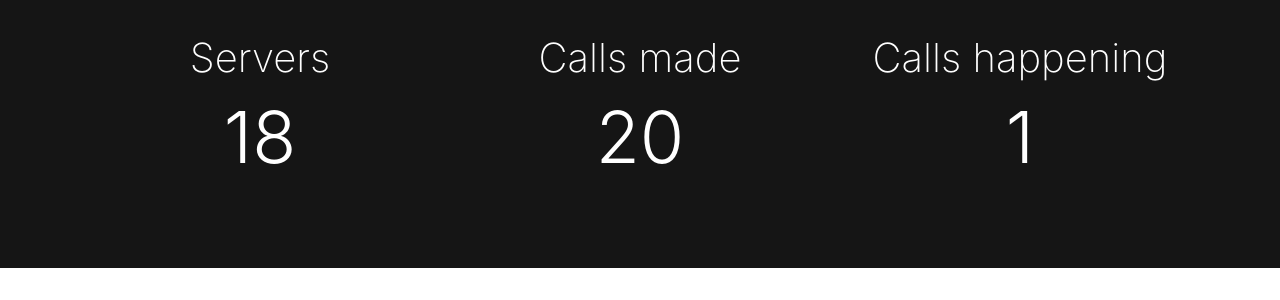
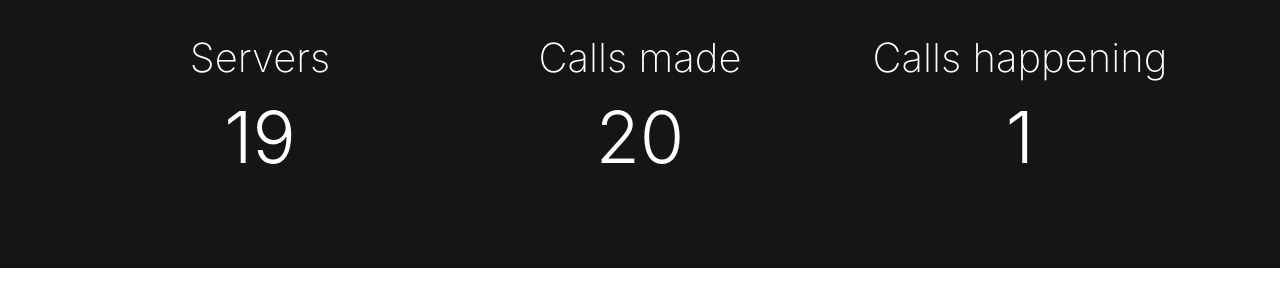
Before and after one commit to tumblenet/tnphone.tumblenet.ga, a Jekyll site: the page built from index.html, in a window 1280 px wide and 900 px high, scrolled down 443 px. Shown: the part 167-467 px from the top of the window. Built offline with Jekyll 4.4.1, drawn with Linux system fonts in a browser that asks for light colours; nearby versions of some CDN libraries.

Commit message:
Update Phones feed

```diff
--- a/_data/phones.json
+++ b/_data/phones.json
@@ -83,6 +83,6 @@
 		}
 	],
 	"callsMade": 20,
-	"servers": 18,
+	"servers": 19,
 	"currentCalls": 1
 }
```
